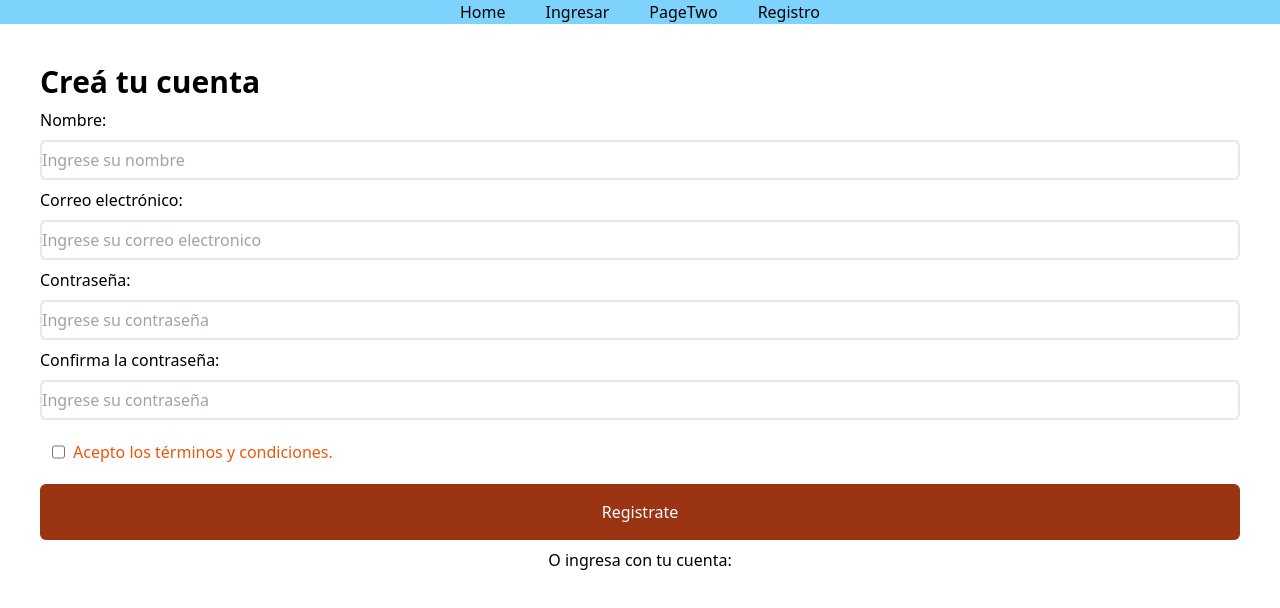
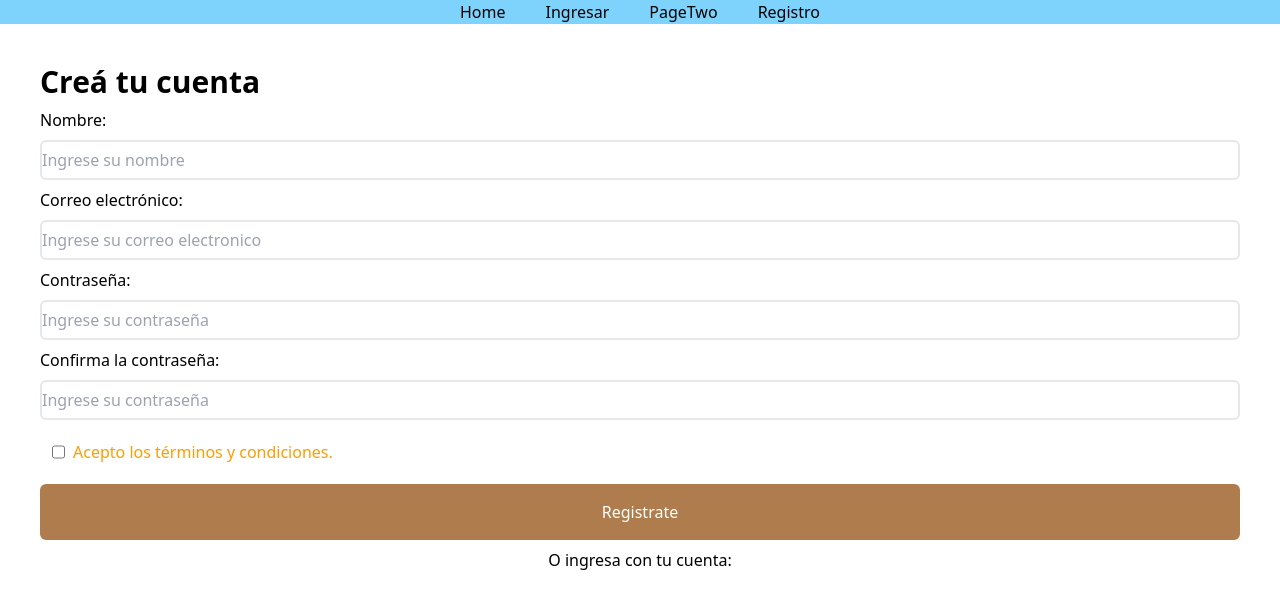
Before and after one commit to No-Country/c16-04-m-node-react, a React (Vite) app in the folder Hiupy/: page /Register in a window 1280 px wide. Shown: the top 608 px of the page. Built offline with nearby package versions, Linux system fonts and the light colour scheme.

Commit message:
incorporacion de paleta de colores

```diff
--- a/Hiupy/src/pages/Register.jsx
+++ b/Hiupy/src/pages/Register.jsx
@@ -75,7 +75,7 @@ export const Register = () => {
           onChange={handleChange}
           placeholder="Ingrese su contraseña"
         />
-        <label className="flex m-3 gap-2">
+        <label className="flex m-3 gap-2 ">
           <input
             type="checkbox"
             className="flex flex-row"
@@ -83,18 +83,18 @@ export const Register = () => {
             onChange={handleCheckboxChange}
           />
           {isChecked ? (
-            <p className="flex  text-orange-600">
+            <p className="flexe text-ff9c00">
               ¡Términos y condiciones aceptados!
             </p>
           ) : (
-            <p className="flex text-orange-600">
+            <p className="flex text-ff9c00">
               Acepto los términos y condiciones.
             </p>
           )}
         </label>
 
         <button
-          className="w-50 h-14 content-normal text-white bg-orange-800 rounded-md"
+          className="w-50 h-14 content-normal text-white bg-af7d4d rounded-md"
           type="submit"
         >
           Registrate
--- a/Hiupy/tailwind.config.js
+++ b/Hiupy/tailwind.config.js
@@ -3,7 +3,12 @@ module.exports = {
   content: ["./src/**/*.{html,js,jsx}"],
   theme: {
     extend: {
-
+      backgroundColor: {
+        'af7d4d': '#AF7D4D',
+      },
+      textColor: {
+        'ff9c00': '#FF9C00',
+      },
       fontFamily: {
         poppins: ['Poppins']  //instalacion de fuente poppins
       }
```
